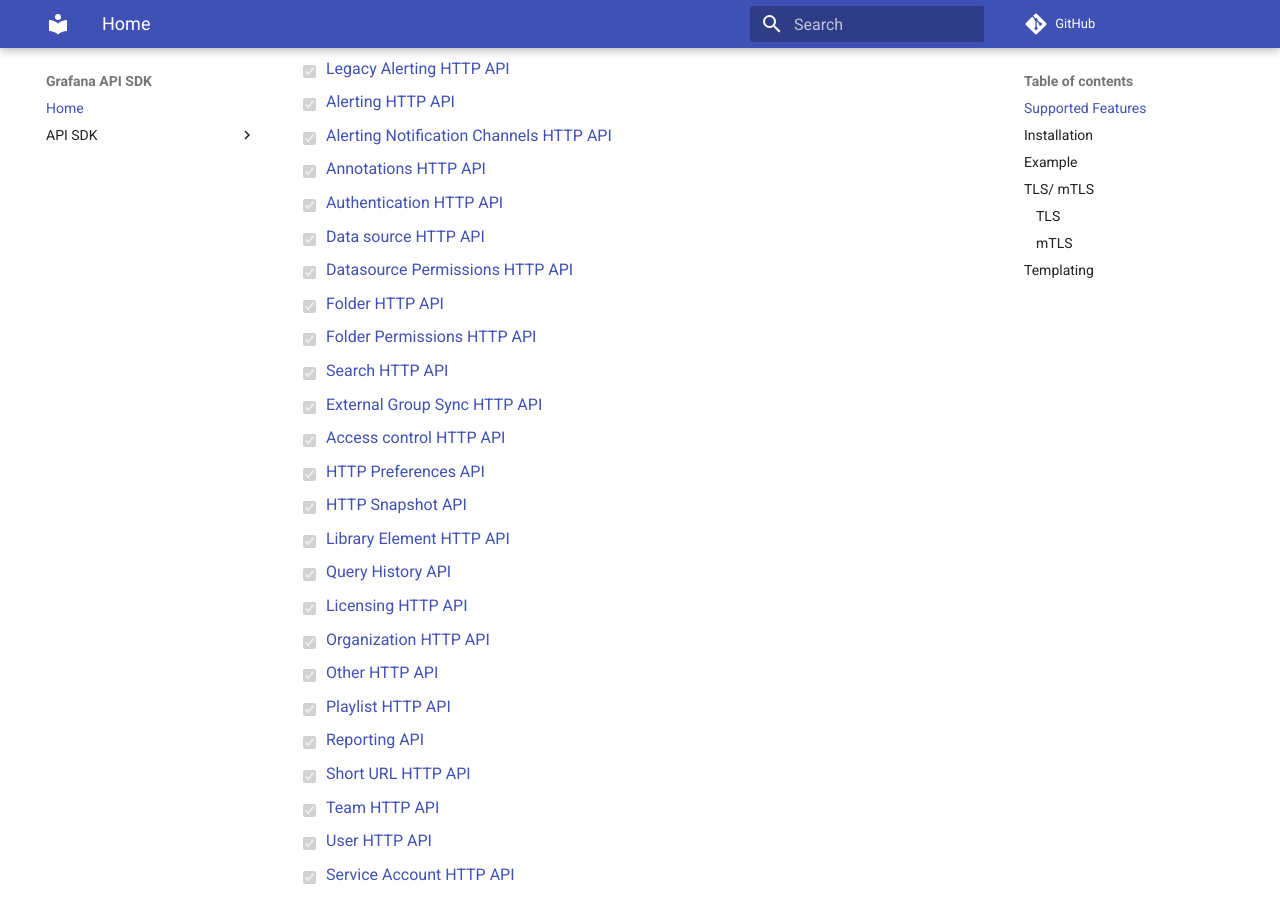
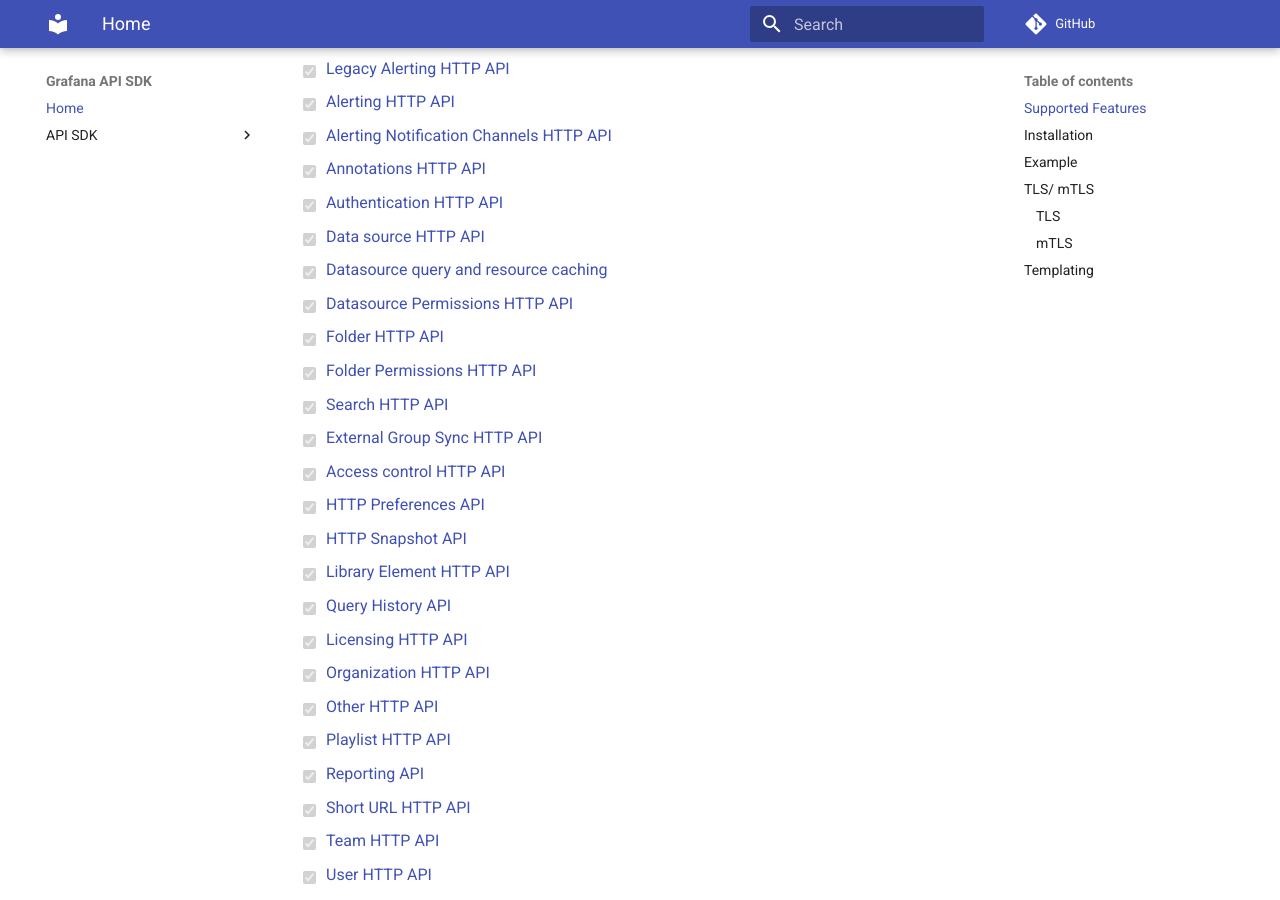
Before and after one commit to ZPascal/grafana_api_sdk, an MkDocs documentation site: the page built from docs/content/index.md, in a window 1280 px wide and 900 px high, scrolled down 367 px. Built offline with MkDocs 1.6.1 and Material for MkDocs 9.7.7, drawn with Linux system fonts in a browser that asks for light colours; comment, search, counter and statistics services are not loaded.

Commit message:
feat: Adjust the documentation (#32)
* feat: Adjust the documentation

---------

Co-authored-by: github-actions[bot] <github-actions[bot]@users.noreply.github.com>

```diff
--- a/docs/content/index.md
+++ b/docs/content/index.md
@@ -12,6 +12,7 @@
 - [x] [Annotations HTTP API](https://grafana.com/docs/grafana/latest/http_api/annotations/)
 - [x] [Authentication HTTP API](https://grafana.com/docs/grafana/latest/http_api/auth/)
 - [x] [Data source HTTP API](https://grafana.com/docs/grafana/latest/http_api/data_source/)
+- [x] [Datasource query and resource caching](https://grafana.com/docs/grafana/latest/developers/http_api/query_and_resource_caching/)
 - [x] [Datasource Permissions HTTP API](https://grafana.com/docs/grafana/latest/http_api/datasource_permissions/)
 - [x] [Folder HTTP API](https://grafana.com/docs/grafana/v7.5/http_api/folder/)
 - [x] [Folder Permissions HTTP API](https://grafana.com/docs/grafana/v7.5/http_api/folder_permissions/)
```
Also changed, not shown: docs/grafana_api_sdk.md (+1 -0 lines), README.md.
